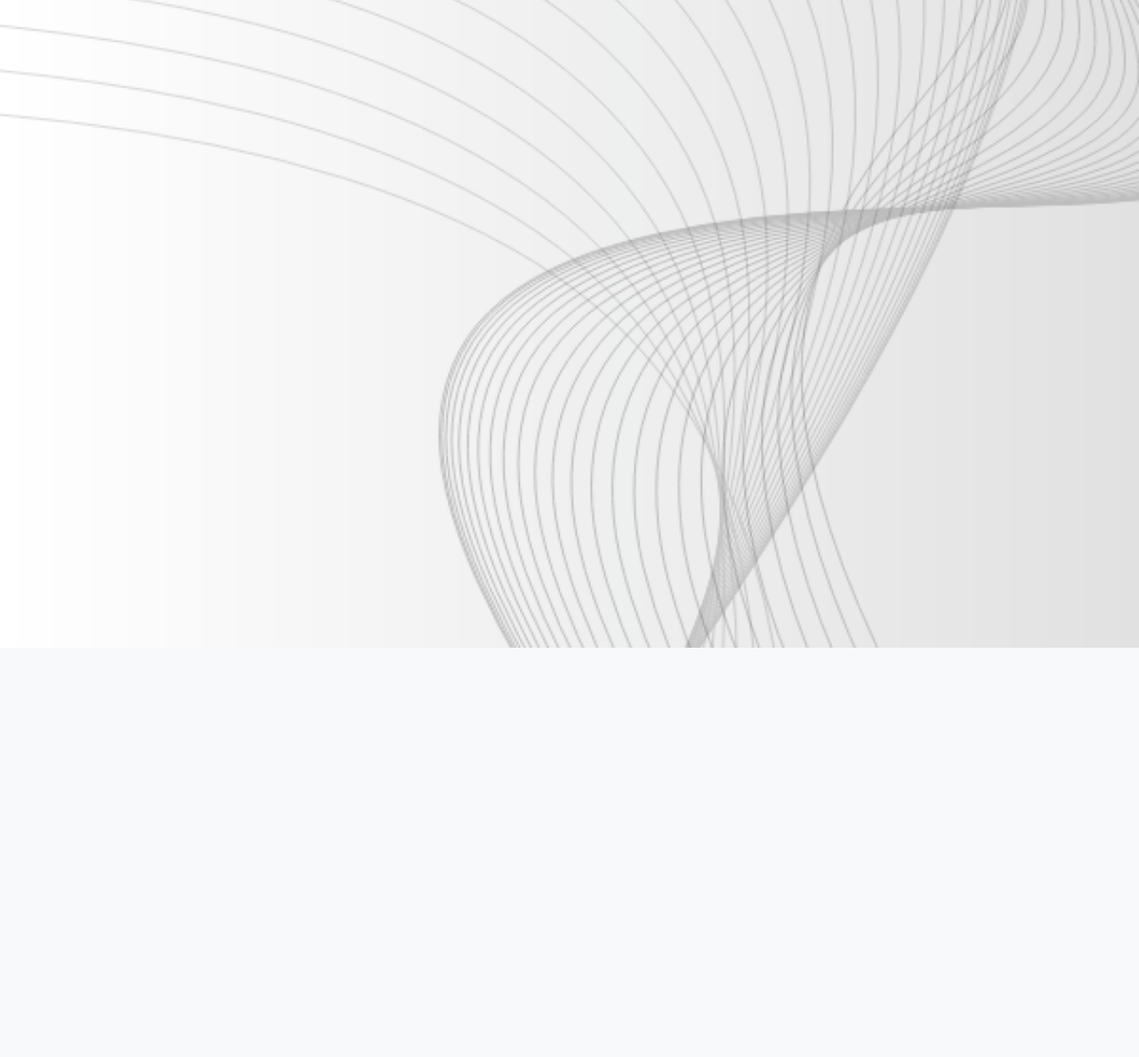
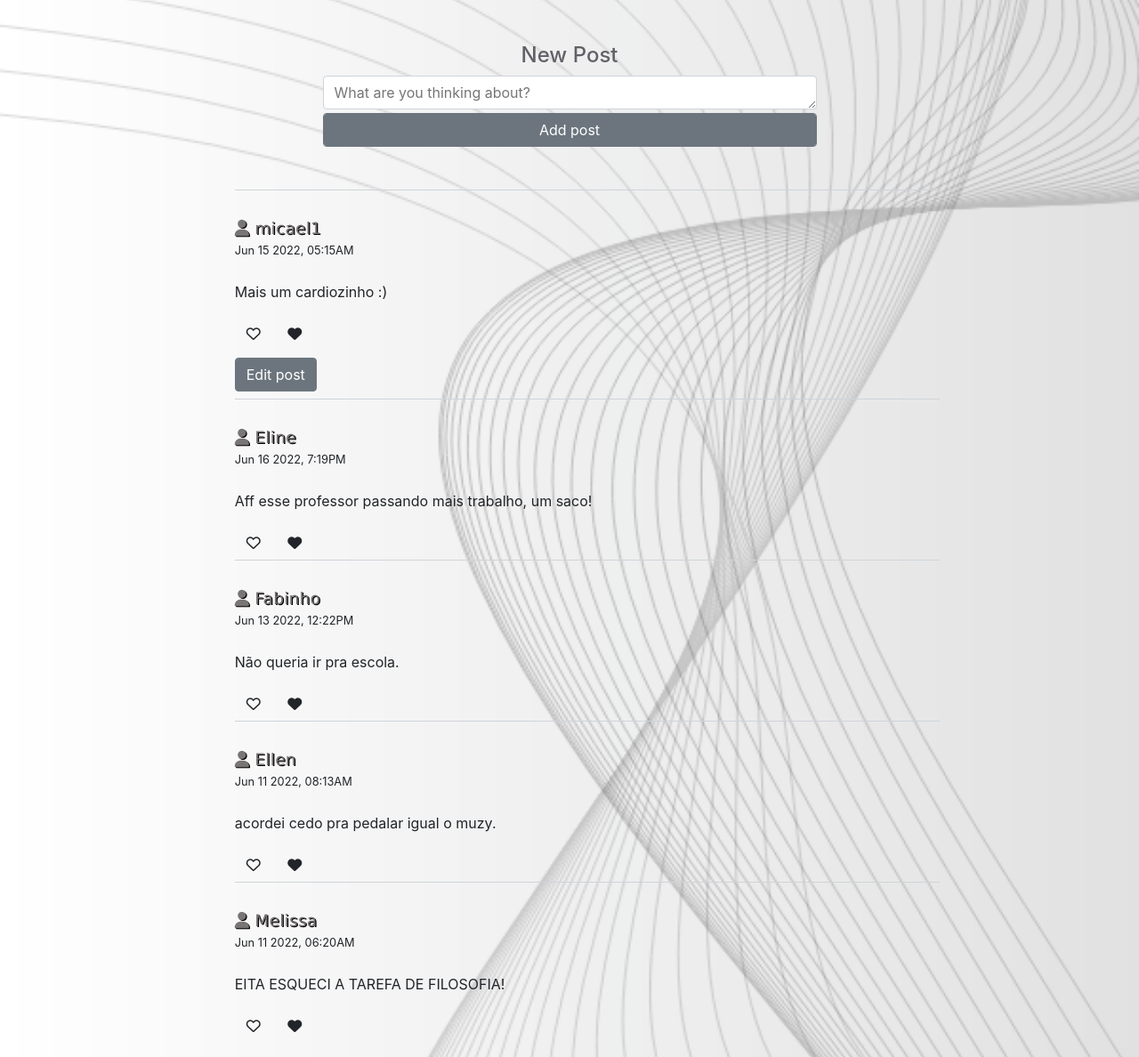
Before and after one commit to TheOverwatchh/network, a Django app: page / in a window 1280 px wide. Shown: the part 72-1260 px from the top of the page at 89% size. Before the commit the page ends 800 px from the top, so only its background shows below. Run offline with Django 3.2, Linux system fonts and the light colour scheme; some libraries are stand-ins or nearby versions.

Commit message:
style of the page

```diff
--- a/network/static/network/styles.css
+++ b/network/static/network/styles.css
@@ -30,6 +30,53 @@ nav#nav {
     background: #483C5F;
 }
 
-/* nav#nav a {
-    color: #E4E3E4;
-} */
+form#new-post textarea {
+    display: block;
+    width: 100%;
+    height: calc(1.5em + 0.75rem + 2px);
+    padding: 0.375rem 0.75rem;
+    font-size: 1rem;
+    font-weight: 400;
+    line-height: 1.5;
+    color: #495057;
+    background-color: #fff;
+    background-clip: padding-box;
+    border: 1px solid #ced4da;
+    border-radius: 0.25rem;
+    transition: border-color .15s ease-in-out,box-shadow .15s ease-in-out;
+    transition: all ease .15s;
+}
+
+form#new-post textarea:hover {
+    font-size: 1.1rem;
+}
+
+ul#posts{
+    width: 75%;
+    margin: 1rem auto;
+    list-style: none;
+    padding-top: 1rem;
+    padding-bottom: 1rem;
+}
+
+ul#posts li.single-post {
+    border-top: 1px solid #ced4da;
+    padding-top: 2rem;
+}
+
+ul#posts li h6 {
+    font-family: 'Lucida Sans', 'Lucida Sans Regular', 'Lucida Grande', 'Lucida Sans Unicode', Geneva, Verdana, sans-serif;
+    font-size: 1.15rem;
+    color: #797575;
+    text-shadow: .08rem .08rem .02rem black;
+    letter-spacing: .02rem;
+    margin-bottom: 0;
+}
+
+ul#posts li small {
+    margin-top: 0;
+}
+
+ul#posts li p {
+    margin-top: 1.5rem;
+}
--- a/network/templates/network/index.html
+++ b/network/templates/network/index.html
@@ -1,7 +1,57 @@
 {% extends "network/layout.html" %}
 
 {% block body %}
-    <!-- TODO -->
+   <div id="new-post" class="text-center pt-3" style="width: 50%; margin: 2rem auto;">
+        <form id="new-post" action="">
+            <h4 style="color:#626168;">New Post</h4>
+            <textarea class="mb-1" name="" id="" placeholder="What are you thinking about?"></textarea>
+            <button class="btn btn-secondary form-control" type="submit">Add post</button>
+        </form>
+   </div>
+
+
+   <div id="all-posts">
+        <ul id="posts">
+            <li class="single-post">
+                <h6 style="cursor:pointer;"> <i class="fas fa-user"></i> micael1</h6>
+                <small>Jun 15 2022, 05:15AM</small>
+                <p>Mais um cardiozinho :)</p>
+                <button class="btn"><i class="fa-regular fa-heart"></i></button>
+                <button class="btn"><i class="fas fa-heart"></i></button><br>
+                <button type="submit" class="btn btn-secondary mt-2 mb-2">Edit post</button>
+
+            </li>
+            </li>
+            <li class="single-post">
+                <h6 style="cursor:pointer;"> <i class="fas fa-user"></i> Eline</h6>
+                <small>Jun 16 2022, 7:19PM</small>
+                <p>Aff esse professor passando mais trabalho, um saco!</p>
+                <button class="btn"><i class="fa-regular fa-heart"></i></button>
+                <button class="btn"><i class="fas fa-heart"></i></button>
+            </li>
+            <li class="single-post">
+                <h6 style="cursor:pointer;"> <i class="fas fa-user"></i> Fabinho</h6>
+                <small>Jun 13 2022, 12:22PM</small>
+                <p>Não queria ir pra escola.</p>
+                <button class="btn"><i class="fa-regular fa-heart"></i></button>
+                <button class="btn"><i class="fas fa-heart"></i></button>
+            </li>
+            <li class="single-post">
+                <h6 style="cursor:pointer;"> <i class="fas fa-user"></i> Ellen</h6>
+                <small>Jun 11 2022, 08:13AM</small>
+                <p>acordei cedo pra pedalar igual o muzy.</p>
+                <button class="btn"><i class="fa-regular fa-heart"></i></button>
+                <button class="btn"><i class="fas fa-heart"></i></button>
+            </li>
+            <li class="single-post">
+                <h6 style="cursor:pointer;"> <i class="fas fa-user"></i> Melissa</h6>
+                <small>Jun 11 2022, 06:20AM</small>
+                <p>EITA ESQUECI A TAREFA DE FILOSOFIA!</p>
+                <button class="btn"><i class="fa-regular fa-heart"></i></button>
+                <button class="btn"><i class="fas fa-heart"></i></button>
+            </li>
+        </ul>
+   </div>
 {% endblock %}
 
 
@@ -12,11 +62,14 @@
     OK - estudar o codigo
     - melhorar o style (todas as paginas, inclusive o posts(começar com posts estáticos e ficcionais.))
         OK - log in/ log out
-           -  nav
-           - new post
-           - Posts (include all posts, following, etc)
-           - edit post
-           - profile page
+        OK -  nav
+        OK - new post
+        OK - Posts (Network and all posts, following and profile)
+        OK - edit post
+        OK - profile page
+                -NUMBER OF FOLLOWERS AND WHO THEY FOLLOW
+                -SHOW THE POSTS OF THE USER IN REVERSE CRONOLOGICAL ORDER (NEWEST AT TOP)
+                -IF OTHER USER IS SEING THE PROFILE'S PAGE, HAVE A FOLLOW OR UNFOLLOW BUTTON
 
 
 
--- a/network/templates/network/layout.html
+++ b/network/templates/network/layout.html
@@ -6,42 +6,9 @@
         <title>{% block title %}Social Network{% endblock %}</title>
         <link rel="stylesheet" href="https://stackpath.bootstrapcdn.com/bootstrap/4.4.1/css/bootstrap.min.css" integrity="sha384-Vkoo8x4CGsO3+Hhxv8T/Q5PaXtkKtu6ug5TOeNV6gBiFeWPGFN9MuhOf23Q9Ifjh" crossorigin="anonymous">
         <link href="{% static 'network/styles.css' %}" rel="stylesheet">
+        <link rel="stylesheet" href="https://cdnjs.cloudflare.com/ajax/libs/font-awesome/6.1.1/css/all.min.css" integrity="sha512-KfkfwYDsLkIlwQp6LFnl8zNdLGxu9YAA1QvwINks4PhcElQSvqcyVLLD9aMhXd13uQjoXtEKNosOWaZqXgel0g==" crossorigin="anonymous" referrerpolicy="no-referrer" />
     </head>
     <body>
-
-        <!-- <nav class="navbar navbar-expand navbar-dark bg-dark">
-            <a class="navbar-brand" href="{% url 'index'%}">Network</a>
-
-            <div>
-              <ul class="navbar-nav">
-                {% if user.is_authenticated %}
-                    <li class="nav-item">
-                        <a class="nav-link" href="#"><strong>{{ user.username }}</strong></a>
-                    </li>
-                {% endif %}
-                <li class="nav-item">
-                  <a class="nav-link" href="{% url 'index' %}">All Posts</a>
-                </li>
-                {% if user.is_authenticated %}
-                    <li class="nav-item">
-                        <a class="nav-link" href="#">Following</a>
-                    </li>
-                <li class="nav-item separator"> | </li>
-                    <li class="nav-item">
-                        <a class="nav-link" href="{% url 'logout' %}">Log Out</a>
-                    </li>
-                {% else %}
-                <li class="nav-item separator"> | </li>
-                    <li class="nav-item">
-                        <a class="nav-link" href="{% url 'login' %}">Log In</a>
-                    </li>
-                    <li class="nav-item">
-                        <a class="nav-link" href="{% url 'register' %}">Register</a>
-                    </li>
-                {% endif %}
-              </ul>
-            </div>
-          </nav> -->
 
           <nav id="nav" class="d-flex flex-row align-items-center border">
             <a class="nav-link text-light" href="{% url 'index'%}">Network</a>
@@ -62,7 +29,7 @@
 
         </nav>
 
-        <div class="body">
+        <div class="body container">
             {% block body %}
             {% endblock %}
         </div>
--- a/network/urls.py
+++ b/network/urls.py
@@ -7,5 +7,6 @@ urlpatterns = [
     path("", views.index, name="index"),
     path("login", views.login_view, name="login"),
     path("logout", views.logout_view, name="logout"),
-    path("register", views.register, name="register")
+    path("register", views.register, name="register"),
+    path("profile", views.profile, name="profile")
 ]
--- a/network/views.py
+++ b/network/views.py
@@ -61,3 +61,7 @@ def register(request):
         return HttpResponseRedirect(reverse("index"))
     else:
         return render(request, "network/register.html")
+
+
+def profile(request):
+    return render(request, "network/profile.html")
```
Also changed, not shown: network/templates/network/profile.html (added, +34 -0 lines), db.sqlite3.
